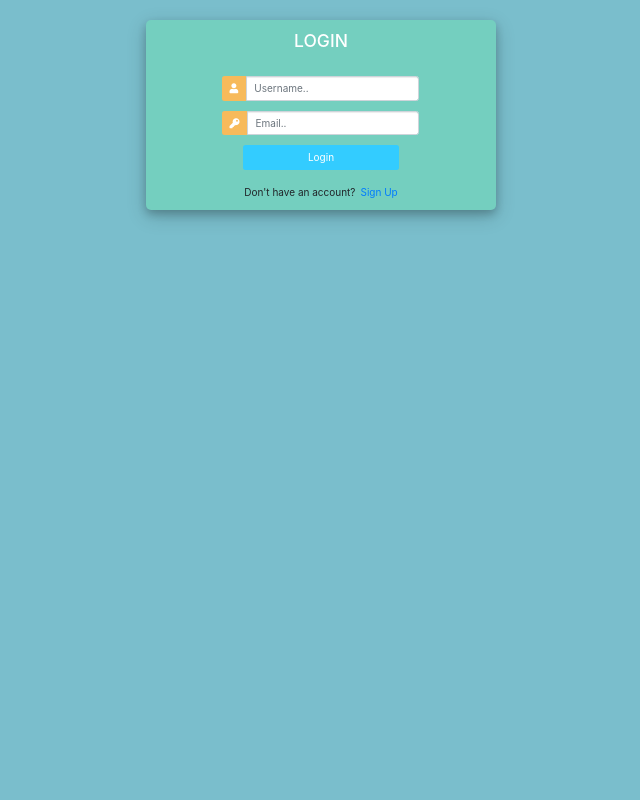
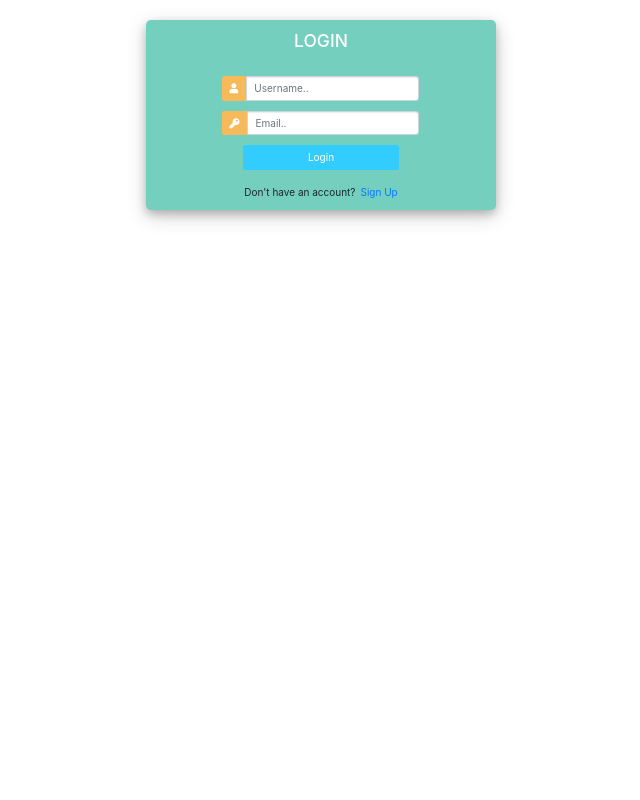
Before and after one commit to CanonMinds/django-home, a Django app: page /login/ in a window 1280 px wide. Shown: the whole page, without its empty margins (319-959 px from the left). Run offline with Django 3.2, Linux system fonts and the light colour scheme; some libraries are stand-ins or nearby versions.

Commit message:
Updated landing page

```diff
--- a/templates/_index.html
+++ b/templates/_index.html
@@ -23,12 +23,11 @@
         <script src="https://oss.maxcdn.com/respond/1.4.2/respond.min.js"></script>
         <![endif]-->
         <style>
-            body,
+            /* body, */
             html {
                 margin: 0;
                 padding: 0;
                 height: 100%;
-                /* background: #7abecc !important; */
             }
             .user_card {
                 width: 350px;
@@ -80,12 +79,10 @@
 
         </style>
         <style>
-		body,
 		html {
 			margin: 0;
 			padding: 0;
 			height: 100%;
-			background: #7abecc !important;
 		}
 		.user_card {
 			width: 350px;
```
